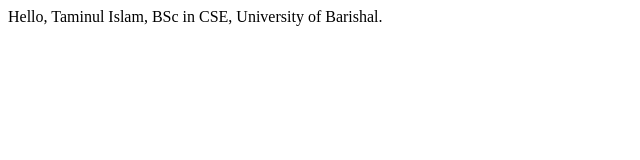
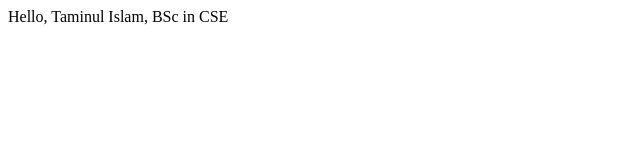
Before and after one commit to taminulislam27/hello, a plain HTML site: page index.html in a window 1280 px wide. Shown: the whole page, without its empty margins (0-640 px from the left). Drawn offline with Linux system fonts and the light colour scheme.

```diff
--- a/index.html
+++ b/index.html
@@ -6,6 +6,6 @@
     <title>Document</title>
 </head>
 <body>
-    Hello, Taminul Islam, BSc in CSE, University of Barishal.
+    Hello, Taminul Islam, BSc in CSE
 </body>
 </html>
```
